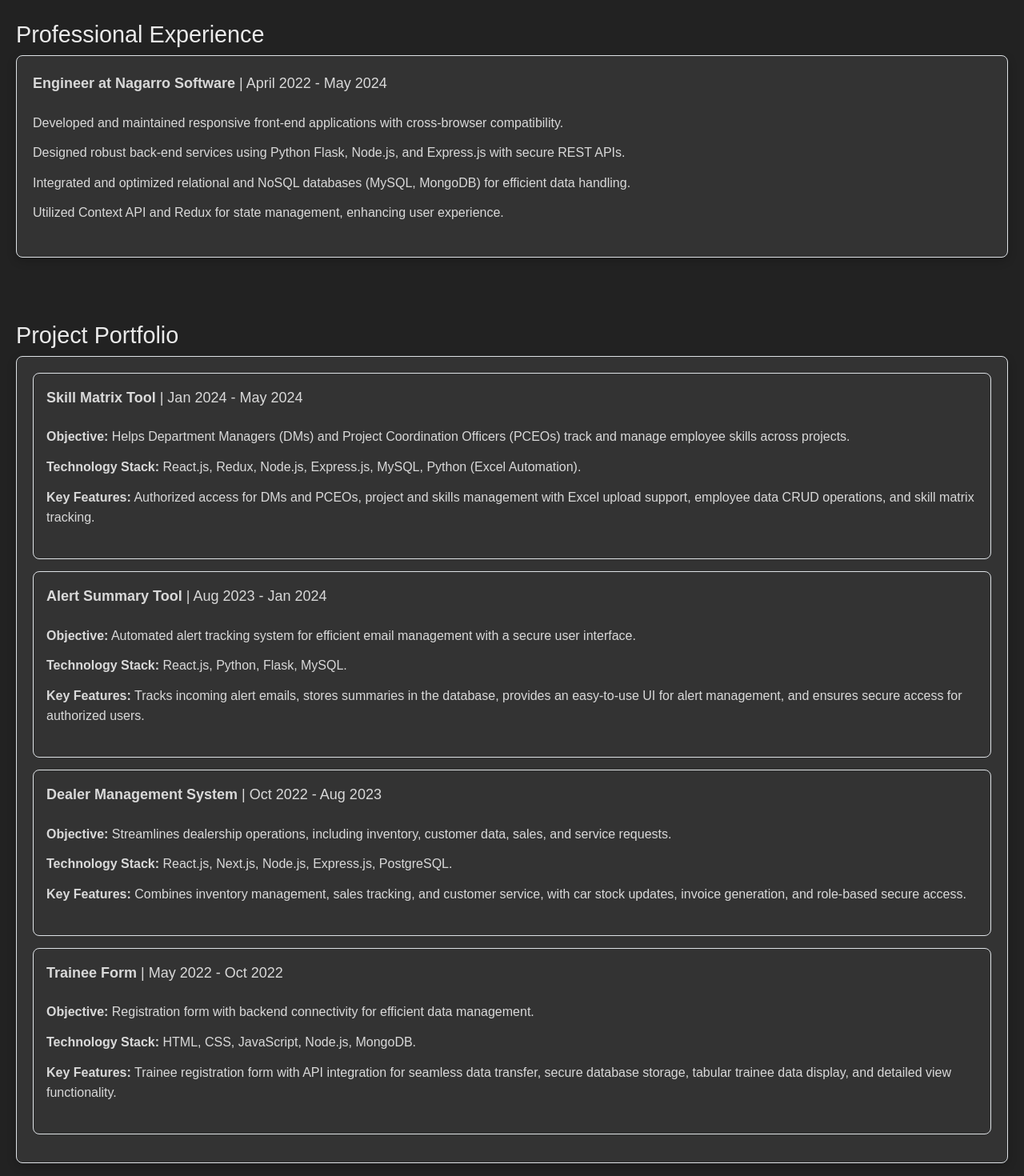
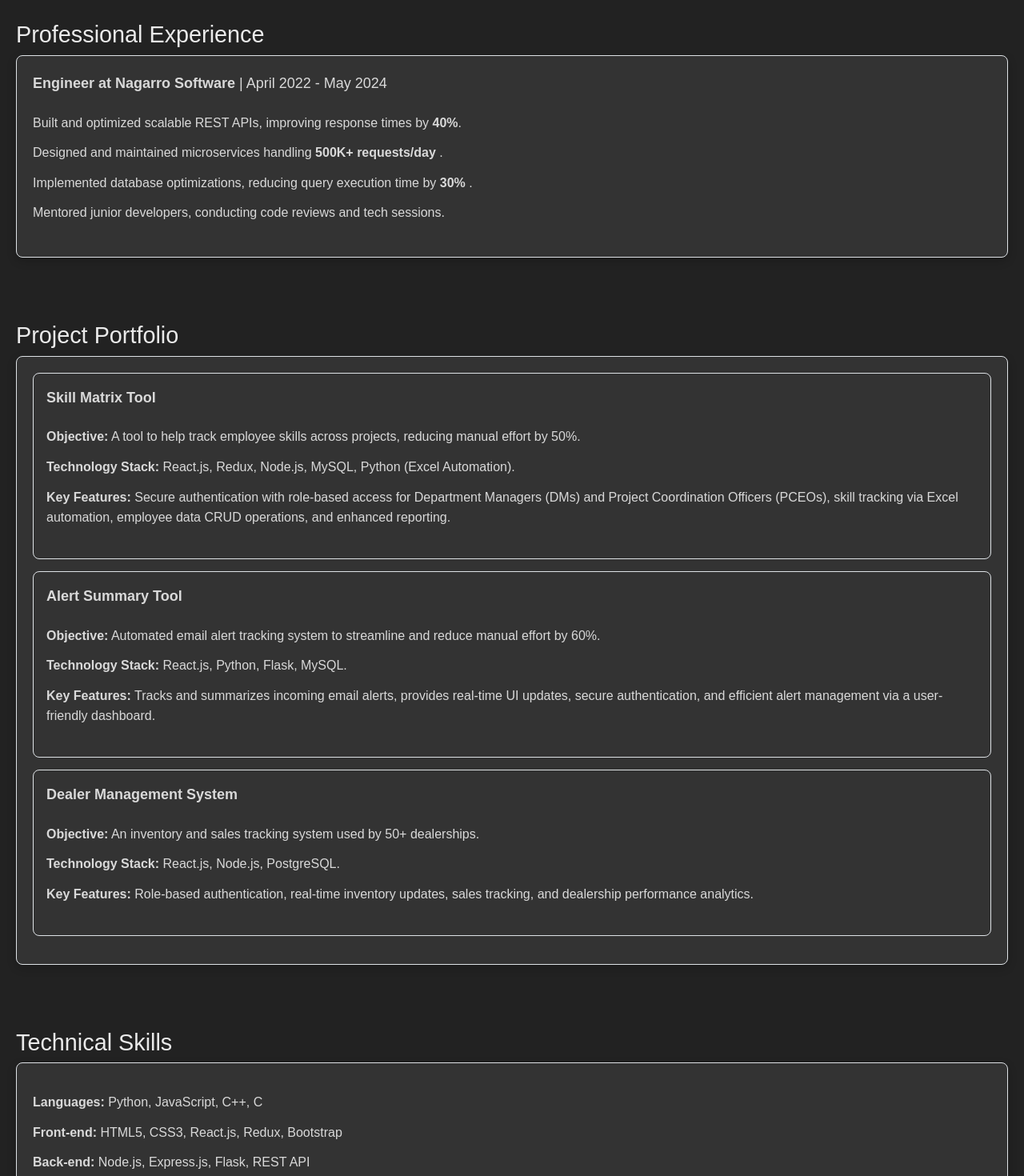
Before and after one commit to aditya11kumar/portfolio-snippets, a React (Create React App) app in the folder blog/: page /#/ in a window 1280 px wide. Shown: the part 800-2270 px from the top of the page at 80% size. Built offline with nearby package versions, Linux system fonts and the light colour scheme.

Commit message:
few updated

```diff
--- a/blog/src/pages/Resume.jsx
+++ b/blog/src/pages/Resume.jsx
@@ -45,7 +45,7 @@
           <ul>
             <li>
               <strong>IIT Patna (2023-2025)</strong> - Executive M.Tech in
-              Computer Science and Engineering (CGPA: 7.16)
+              Computer Science and Engineering (CGPA: 7.69)
             </li>
             <li>
               <strong>LPU Punjab (2018-2022)</strong> - B.Tech in Computer
@@ -64,20 +64,16 @@
           </p>
           <ul>
             <li>
-              Developed and maintained responsive front-end applications with
-              cross-browser compatibility.
+            Built and optimized scalable REST APIs, improving response times by <strong>40%</strong>.
             </li>
             <li>
-              Designed robust back-end services using Python Flask, Node.js, and
-              Express.js with secure REST APIs.
+            Designed and maintained microservices handling <strong>500K+ requests/day</strong> .
             </li>
             <li>
-              Integrated and optimized relational and NoSQL databases (MySQL,
-              MongoDB) for efficient data handling.
+            Implemented database optimizations, reducing query execution time by <strong>30%</strong> .
             </li>
             <li>
-              Utilized Context API and Redux for state management, enhancing
-              user experience.
+            Mentored junior developers, conducting code reviews and tech sessions.
             </li>
           </ul>
         </div>
@@ -88,90 +84,56 @@
 <div className="section-content border">
   <div className="project border">
     <p>
-              <strong>Skill Matrix Tool</strong> | Jan 2024 - May 2024
+      <strong>Skill Matrix Tool</strong>
     </p>
     <ul>
       <li>
-                <strong>Objective:</strong> Helps Department Managers (DMs) and
-                Project Coordination Officers (PCEOs) track and manage employee
-                skills across projects.
+        <strong>Objective:</strong> A tool to help track employee skills across projects, reducing manual effort by 50%.
       </li>
       <li>
-                <strong>Technology Stack:</strong> React.js, Redux, Node.js,
-                Express.js, MySQL, Python (Excel Automation).
+        <strong>Technology Stack:</strong> React.js, Redux, Node.js, MySQL, Python (Excel Automation).
       </li>
       <li>
-                <strong>Key Features:</strong> Authorized access for DMs and
-                PCEOs, project and skills management with Excel upload support,
-                employee data CRUD operations, and skill matrix tracking.
+        <strong>Key Features:</strong> Secure authentication with role-based access for Department Managers (DMs) and Project Coordination Officers (PCEOs), skill tracking via Excel automation, employee data CRUD operations, and enhanced reporting.
       </li>
     </ul>
   </div>
 
   <div className="project border">
     <p>
-              <strong>Alert Summary Tool</strong> | Aug 2023 - Jan 2024
+      <strong>Alert Summary Tool</strong>
     </p>
     <ul>
       <li>
-                <strong>Objective:</strong> Automated alert tracking system for
-                efficient email management with a secure user interface.
+        <strong>Objective:</strong> Automated email alert tracking system to streamline and reduce manual effort by 60%.
       </li>
       <li>
         <strong>Technology Stack:</strong> React.js, Python, Flask, MySQL.
       </li>
       <li>
-                <strong>Key Features:</strong> Tracks incoming alert emails,
-                stores summaries in the database, provides an easy-to-use UI for
-                alert management, and ensures secure access for authorized
-                users.
+        <strong>Key Features:</strong> Tracks and summarizes incoming email alerts, provides real-time UI updates, secure authentication, and efficient alert management via a user-friendly dashboard.
       </li>
     </ul>
   </div>
 
   <div className="project border">
     <p>
-              <strong>Dealer Management System</strong> | Oct 2022 - Aug 2023
+      <strong>Dealer Management System</strong>
     </p>
     <ul>
       <li>
-                <strong>Objective:</strong> Streamlines dealership operations,
-                including inventory, customer data, sales, and service requests.
+        <strong>Objective:</strong> An inventory and sales tracking system used by 50+ dealerships.
       </li>
       <li>
-                <strong>Technology Stack:</strong> React.js, Next.js, Node.js,
-                Express.js, PostgreSQL.
+        <strong>Technology Stack:</strong> React.js, Node.js, PostgreSQL.
       </li>
       <li>
-                <strong>Key Features:</strong> Combines inventory management,
-                sales tracking, and customer service, with car stock updates,
-                invoice generation, and role-based secure access.
-              </li>
-            </ul>
-          </div>
-
-          <div className="project border">
-            <p>
-              <strong>Trainee Form</strong> | May 2022 - Oct 2022
-            </p>
-            <ul>
-              <li>
-                <strong>Objective:</strong> Registration form with backend
-                connectivity for efficient data management.
-              </li>
-              <li>
-                <strong>Technology Stack:</strong> HTML, CSS, JavaScript,
-                Node.js, MongoDB.
-              </li>
-              <li>
-                <strong>Key Features:</strong> Trainee registration form with
-                API integration for seamless data transfer, secure database
-                storage, tabular trainee data display, and detailed view
-                functionality.
+        <strong>Key Features:</strong> Role-based authentication, real-time inventory updates, sales tracking, and dealership performance analytics.
       </li>
     </ul>
   </div>
 </div>
+
       </section>
 
       <section>
@@ -200,17 +162,18 @@
   <div className="section-content border">
     <ul>
       <li>
-              Recognized on the Nagarro Cheerboard for exceptional product
-              quality.
+        Recognized on the Nagarro Cheerboard for delivering a high-quality product that significantly exceeded client expectations.
       </li>
       <li>
-              Received outstanding client feedback for innovative solutions and
-              technical expertise.
+        Awarded for developing scalable and high-impact solutions that improved system performance and efficiency.
       </li>
-            <li>Delivered high-impact projects on time and within budget.</li>
+      <li>
+        Ranked among the top 5 teams for building a real-time analytics dashboard.
+      </li>
     </ul>
   </div>
 </section>
+
 
       {/* <section>
         <h2>Services Offered</h2>
```
Lines whose indentation alone changed are shown as unchanged.
